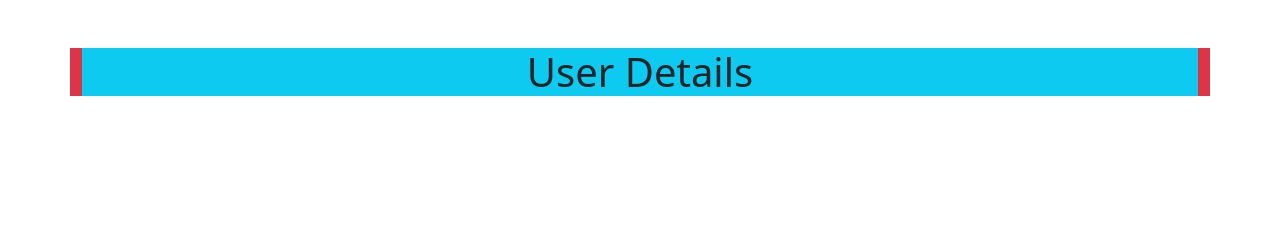
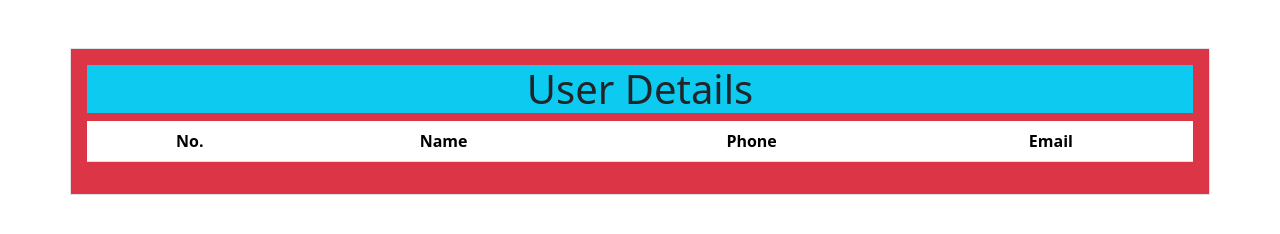
Before and after one commit to ajmal1722/nodeProject, a website: page index.html in a window 1280 px wide. Drawn offline with nearby package versions, Linux system fonts and the light colour scheme.

Commit message:
added success code and header

```diff
--- a/index.html
+++ b/index.html
@@ -7,8 +7,21 @@
     <link href="https://cdn.jsdelivr.net/npm/bootstrap@5.3.2/dist/css/bootstrap.min.css" rel="stylesheet" integrity="sha384-T3c6CoIi6uLrA9TneNEoa7RxnatzjcDSCmG1MXxSR1GAsXEV/Dwwykc2MPK8M2HN" crossorigin="anonymous">
 </head>
 <body>
-    <div class="container bg-danger text-center my-5">
+    <div class="container bg-danger text-center my-5 p-3 border border-1">
         <h1 class="bg-info">User Details</h1>
+        <table class="table">
+            <thead>
+              <tr>
+                <th scope="col">No.</th>
+                <th scope="col">Name</th>
+                <th scope="col">Phone</th>
+                <th scope="col">Email</th>
+              </tr>
+            </thead>
+            <tbody>
+
+            </tbody>
+          </table>
     </div>
 </body>
 </html>
```
Also changed, not shown: app.js (+9 -0 lines).
